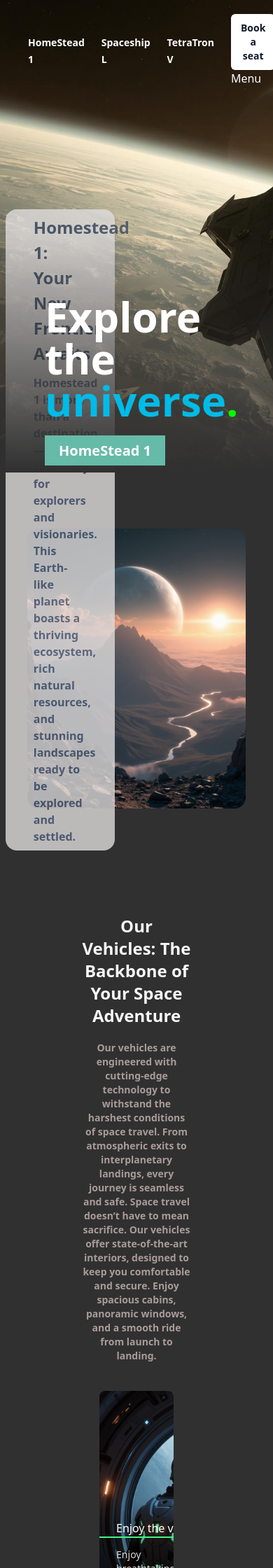
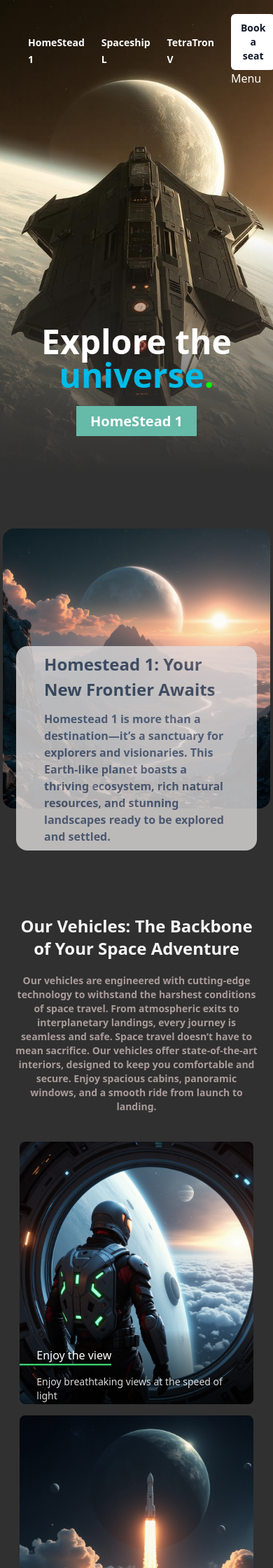
Before and after one commit to aust21/deep-travel, a Flask app: page / in a window 390 px wide. Shown: the top 2240 px of the page at 70% size. Run offline with Flask 3, Linux system fonts and the light colour scheme.

Commit message:
make home page responsive

```diff
--- a/main/static/css/media.css
+++ b/main/static/css/media.css
@@ -0,0 +1,34 @@
+@media (max-width: 48em) {
+  .first-sec {
+    background-position: center;
+  }
+  .intro {
+    text-align: center;
+    width: 100%;
+    transform: translateX(-50%);
+    left: 50%;
+  }
+  div.absolute > h1.text-6xl {
+    font-size: 3rem;
+  }
+
+  .box {
+    width: 98%;
+  }
+
+  .homes {
+    width: 90%;
+    left: 50%;
+  }
+
+  .card,
+  .jour,
+  .vehicles {
+    width: 90%;
+  }
+
+  .card-content {
+    transform: translateY(76%);
+    transition: transform 500ms ease;
+  }
+}
--- a/main/static/css/output.css
+++ b/main/static/css/output.css
@@ -551,6 +551,9 @@
   .left-\[15\%\] {
     left: 15%;
   }
+  .z-3 {
+    z-index: 3;
+  }
   .z-10 {
     z-index: 10;
   }
@@ -626,11 +629,17 @@
   .min-h-screen {
     min-height: 100vh;
   }
+  .w-0 {
+    width: calc(var(--spacing) * 0);
+  }
   .w-1 {
     width: calc(var(--spacing) * 1);
   }
   .w-1\/2 {
     width: calc(1/2 * 100%);
+  }
+  .w-4 {
+    width: calc(var(--spacing) * 4);
   }
   .w-\[8rem\] {
     width: 8rem;
@@ -655,6 +664,9 @@
   }
   .w-\[80\%\] {
     width: 80%;
+  }
+  .w-\[90\%\] {
+    width: 90%;
   }
   .w-\[100\%\] {
     width: 100%;
@@ -687,6 +699,9 @@
   }
   .resize {
     resize: both;
+  }
+  .flex-col {
+    flex-direction: column;
   }
   .items-center {
     align-items: center;
@@ -1138,6 +1153,11 @@
       outline-color: var(--color-white);
     }
   }
+  .md\:w-\[45\%\] {
+    @media (width >= 48rem) {
+      width: 45%;
+    }
+  }
 }
 @keyframes spin {
   to {
--- a/main/templates/home/home.html
+++ b/main/templates/home/home.html
@@ -2,11 +2,14 @@
 block content %}
 
 <link rel="stylesheet" href="{{url_for('static', filename='css/cards.css')}}" />
+
+<link rel="stylesheet" href="{{url_for('static', filename='css/media.css')}}" />
+
 <section
-  class="relative min-h-[80vh] bg-[url(../../static/assets/r5.jpg)] bg-no-repeat bg-cover"
+  class="first-sec relative min-h-[80vh] bg-[url(../../static/assets/r5.jpg)] bg-no-repeat bg-cover"
 >
   <div
-    class="absolute translate-y-[-50%] top-[80%] left-[4rem] text-white w-[50%] z-30"
+    class="intro absolute translate-y-[-50%] top-[80%] left-[4rem] text-white w-[50%] z-30"
   >
     <h1 class="text-6xl text-white font-bold mb-7">
       Explore the <span class="text-[#00bbe7]">universe</span
@@ -24,19 +27,15 @@ block content %}
 </section>
 
 <section class="mb-[7rem] pt-20">
-  <!-- <h2 class="text-5xl text-center my-10 text-[#878282] font-semibold">
-    It's a New Beginning
-  </h2> -->
-
   <div>
-    <div class="w-[80%] mx-auto gap-5 relative">
+    <div class="box w-[80%] mx-auto gap-5 relative">
       <img
         src="{{url_for('static', filename='assets/p2.jpg')}}"
         alt="rocket"
         class="w-[100%] h-[400px] object-cover object-center rounded-2xl"
       />
       <div
-        class="bg-[#dfdcdc] px-10 py-2 rounded-2xl absolute bottom-[-15%] translate-x-[-50%] left-[15%] opacity-80 w-[50%] transition hover:opacity-100 cursor-pointer"
+        class="homes bg-[#dfdcdc] px-10 py-2 rounded-2xl absolute bottom-[-15%] translate-x-[-50%] left-[15%] opacity-80 w-[50%] transition hover:opacity-100 cursor-pointer"
       >
         <h3 class="text-[1.5rem] text-[#394a63] font-bold">
           Homestead 1: Your New Frontier Awaits
@@ -53,7 +52,7 @@ block content %}
 </section>
 
 <section class="py-10">
-  <div class="w-[40%] mx-auto text-center">
+  <div class="vehicles w-[40%] mx-auto text-center">
     <h3 class="text-2xl text-[#f9f7f7] mb-5 font-semibold">
       Our Vehicles: The Backbone of Your Space Adventure
     </h3>
@@ -103,7 +102,7 @@ block content %}
 </section>
 
 <section class="py-10">
-  <div class="w-[40%] mx-auto text-center">
+  <div class="jour w-[40%] mx-auto text-center">
     <h3 class="text-2xl text-[#f9f7f7] mb-5 font-semibold">
       Your Adventure Begins Here
     </h3>
@@ -117,7 +116,9 @@ block content %}
       type="button"
       name="book-btn"
     >
-      <a href="book.html" class="w-full block">Book a seat</a>
+      <a href="{{ url_for('views.book_seat') }}" class="w-full block"
+        >Book a seat</a
+      >
     </button>
   </div>
 </section>
```
Also changed, not shown: main/templates/home/book.html (+5 -5 lines).
